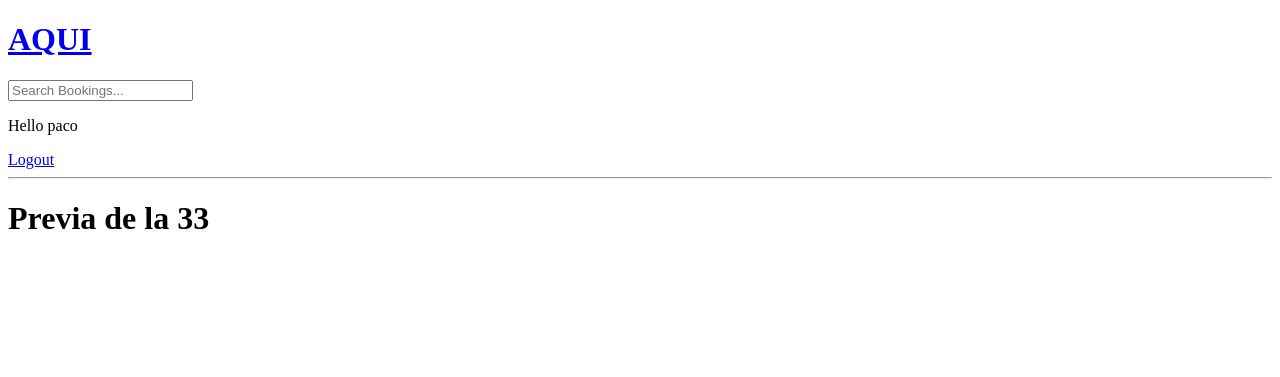
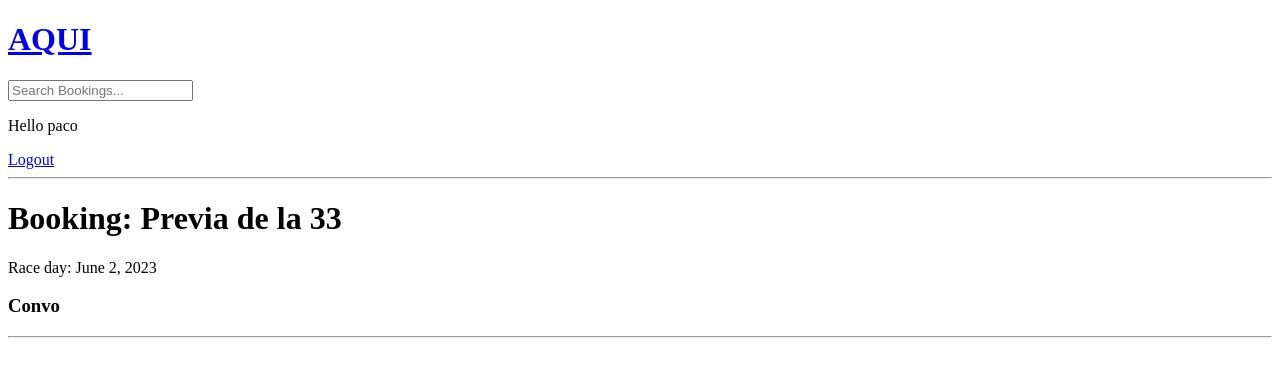
Before and after one commit to Pichilichi/KartF1, a Django app: page /booking/3/ in a window 1280 px wide. Shown: the top 377 px of the page. Run offline with Django 4.2, Linux system fonts and the light colour scheme; a user stored in the database is signed in; data comes from the database, SQL or seed files in the repository; both versions use the stored data as it was after the commit.

Commit message:
Varios
Dos migraciones. Cambios en modelos y en las vistas.

```diff
--- a/KartF1/base/admin.py
+++ b/KartF1/base/admin.py
@@ -1,9 +1,10 @@
 from django.contrib import admin
 
-from .models import Kart, Circuit, Category, Booking, Equipment
+from .models import Kart, Circuit, Category, Booking, Equipment, Message
 
 admin.site.register(Kart)
 admin.site.register(Circuit)
 admin.site.register(Category)
 admin.site.register(Booking)
 admin.site.register(Equipment)
+admin.site.register(Message)
--- a/KartF1/base/models.py
+++ b/KartF1/base/models.py
@@ -24,6 +24,7 @@ class Kart(models.Model):
     photo = models.ImageField(upload_to="cars")
     cc = models.IntegerField()
     color = models.CharField(max_length=255)
+    user =  models.ForeignKey(User, on_delete=models.CASCADE, default='1')
     updated = models.DateTimeField(auto_now=True)
     created = models.DateTimeField(auto_now_add=True)
 
@@ -82,8 +83,19 @@ class Booking(models.Model):
     circuit = models.ForeignKey(Circuit, on_delete=models.CASCADE)
     #category = models.ForeignKey(Category, on_delete=models.SET_NULL, null=True)
 
-    class Meta:
-        ordering = ['-updated', '-created']
+    # class Meta:
+    #     ordering = ['-updated', '-created']
 
     def __str__(self):
             return self.name
+
+
+class Message(models.Model):
+    user = models.ForeignKey(User, on_delete=models.CASCADE)
+    booking = models.ForeignKey(Booking, on_delete=models.CASCADE)
+    body = models.TextField()
+    updated = models.DateTimeField(auto_now=True)
+    created = models.DateTimeField(auto_now_add=True)
+
+    def __str__(self):
+            return self.body[0:50]
--- a/KartF1/base/views.py
+++ b/KartF1/base/views.py
@@ -3,7 +3,7 @@ from django.http import HttpResponse
 from django.contrib.auth.decorators import login_required
 from django.db.models import Q
 from django.http import HttpResponse
-from .models import Booking,Circuit,User
+from .models import Booking,Circuit,Message,User
 from django.contrib.auth import authenticate,login,logout
 # from django.contrib.auth.models import User
 from django.contrib.auth.forms import UserCreationForm
@@ -24,7 +24,8 @@ def home(request):
 
 def booking(request, pk):
     booking = Booking.objects.get(id=pk)
-    context = {'booking': booking}
+    messages = booking.message_set.all()
+    context = {'booking': booking, 'messages': messages}
     return render(request, 'booking.html', context)
 
 @login_required(login_url='login')
--- a/KartF1/templates/booking.html
+++ b/KartF1/templates/booking.html
@@ -2,6 +2,20 @@
 
 {% block content %}
 
-<h1> {{booking.name}} </h1>
+<h1> Booking: {{booking.name}} </h1>
+
+<p> Race day: {{booking.raceDay}} </p>
+
+<div class="comment-wrapper">
+    <h3>Convo</h3>
+    <hr>
+
+    {% for message in messages%}
+    <div>
+        <small>{{message.user}} {{message.created}}</small>
+    </div>
+    {% endfor %}
+
+</div>
 
 {% endblock content  %}
```
Also changed, not shown: KartF1/base/migrations/0003_kart_user.py (added), KartF1/base/migrations/0004_message.py (added), KartF1/db.sqlite3.
